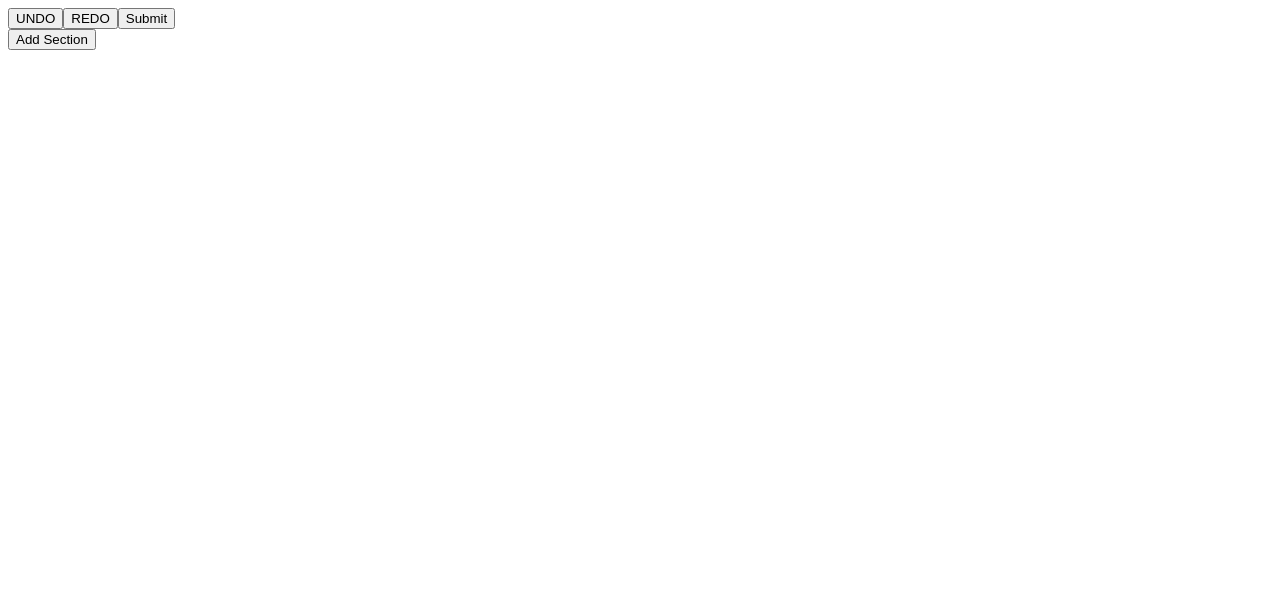
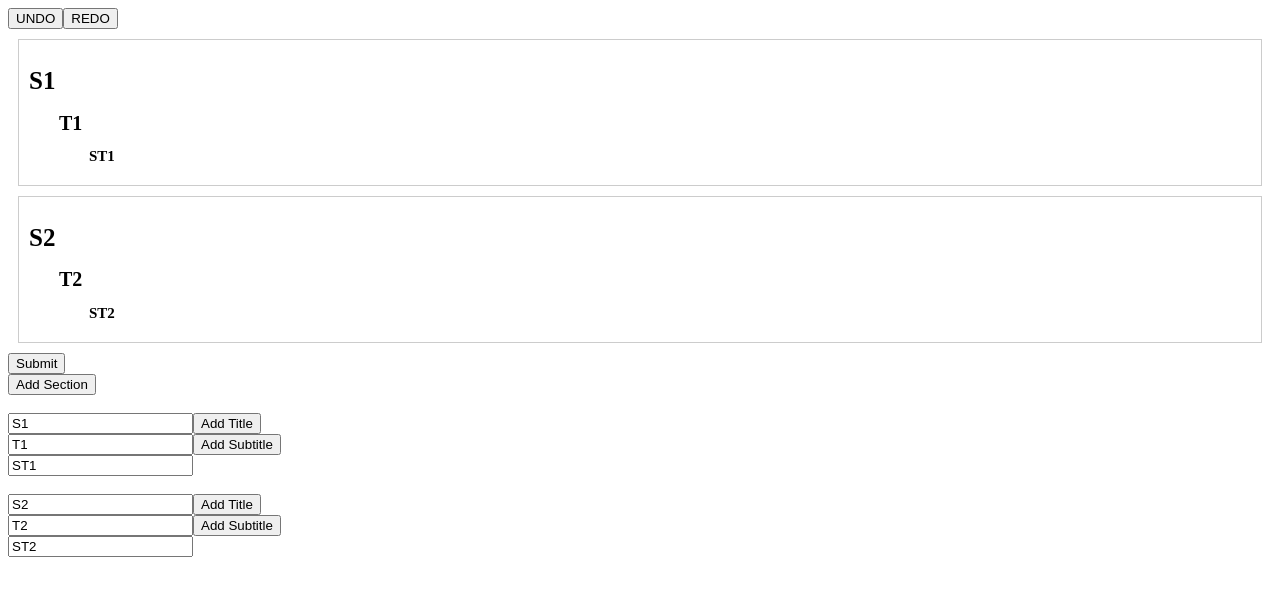
Before and after one commit to Bouhm-Yassine/report-designer, an Angular app: page /templates in a window 1280 px wide. Shown: the top 596 px of the page. Built offline with nearby package versions, Linux system fonts and the light colour scheme.

Commit message:
set up patch form logix

```diff
--- a/src/app/feature/pages/templates/components/design-container/design-container.component.ts
+++ b/src/app/feature/pages/templates/components/design-container/design-container.component.ts
@@ -8,13 +8,83 @@ import { CommandManager } from '../../commands/command-manager';
   templateUrl: './design-container.component.html',
 })
 export class DesignContainerComponent {
-  reportForm: FormGroup;
+  reportForm!: FormGroup;
   private commandManager: CommandManager = new CommandManager(); // Create a new CommandManager
 
+  apiReport = {
+    "sections": [
+      {
+        "name": "S1",
+        "titles": [
+          {
+            "name": "T1",
+            "subtitles": [
+              {
+                "name": "ST1"
+              }
+            ]
+          }
+        ]
+      },
+      {
+        "name": "S2",
+        "titles": [
+          {
+            "name": "T2",
+            "subtitles": [
+              {
+                "name": "ST2"
+              }
+            ]
+          }
+        ]
+      }
+    ]
+  }
+
   constructor(private fb: FormBuilder) {
+    this.buildReportForm()
+    this.patchReportForm()
+  }
+
+  buildReportForm() {
     this.reportForm = this.fb.group({
       sections: this.fb.array([])
     });
+  }
+
+  patchReportForm() {
+    const sectionsArray = this.reportForm.get('sections') as FormArray;
+
+    for (const section of this.apiReport.sections) {
+      const newSection = this.fb.group({
+        name: section.name,
+        titles: this.fb.array([])
+      });
+
+      const titlesArray = newSection.get('titles') as FormArray;
+
+      for (const title of section.titles) {
+        const newTitle = this.fb.group({
+          name: title.name,
+          subtitles: this.fb.array([])
+        });
+
+        const subtitlesArray = newTitle.get('subtitles') as FormArray;
+
+        for (const subtitle of title.subtitles) {
+          const newSubtitle = this.fb.group({
+            name: subtitle.name
+          });
+
+          subtitlesArray.push(newSubtitle);
+        }
+
+        titlesArray.push(newTitle);
+      }
+
+      sectionsArray.push(newSection);
+    }
   }
 
   getSections(): FormArray {
```
